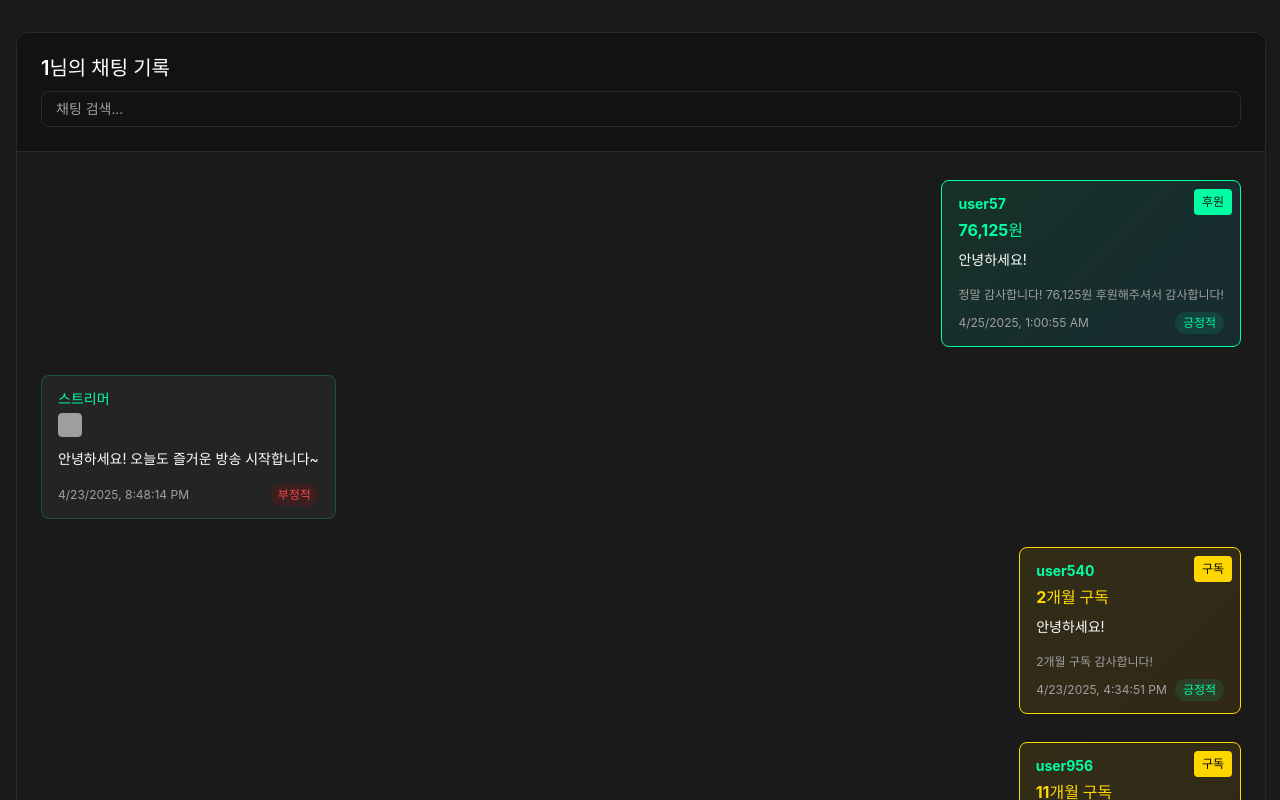
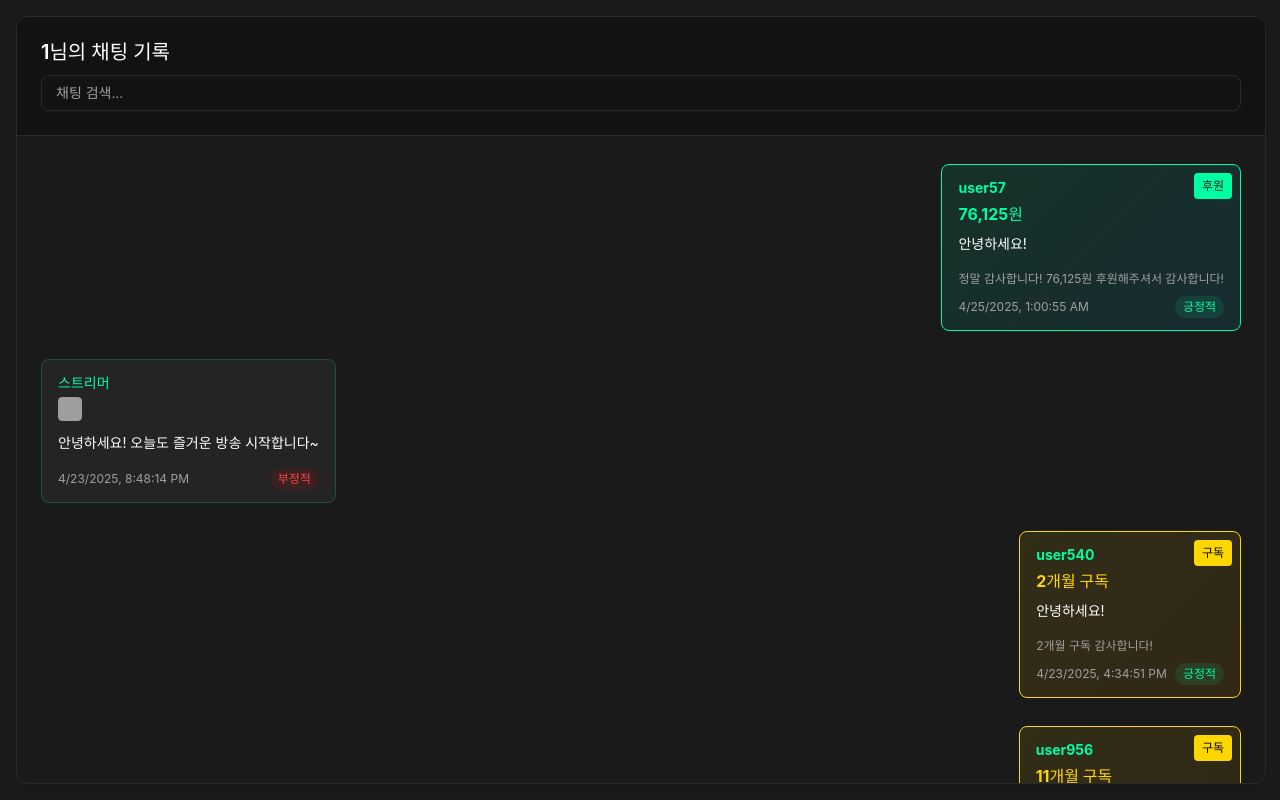
Before and after one commit to doominkim/stream-chat-monitor-ui, a React (Vite) app: page /user/1/chat in a window 1280 px wide. Built offline with nearby package versions, Linux system fonts and the light colour scheme; grey boxes are pictures that could not be loaded.

Commit message:
style: App 및 ChatHistory CSS 수정 - App.css에서 footer의 최소 높이를 1000px에서 300px로 변경하여 레이아웃 개선 - ChatHistory.css에서 margin-top을 0으로 설정하여 요소 간의 간격 조정

```diff
--- a/src/App.css
+++ b/src/App.css
@@ -549,10 +549,9 @@ footer .footer-content {
   background-color: var(--bg-primary);
   border-radius: 0.75rem;
   border: 1px solid var(--border-color);
-  margin-top: 1rem;
   display: flex;
   flex-direction: column;
-  min-height: 1000px;
+  min-height: 300px;
 }
 
 .chat-header {
--- a/src/styles/ChatHistory.css
+++ b/src/styles/ChatHistory.css
@@ -23,6 +23,7 @@
   height: auto;
   overflow: hidden;
   width: 100%;
+  margin-top: 0;
 }
 
 .chat-header {
```
